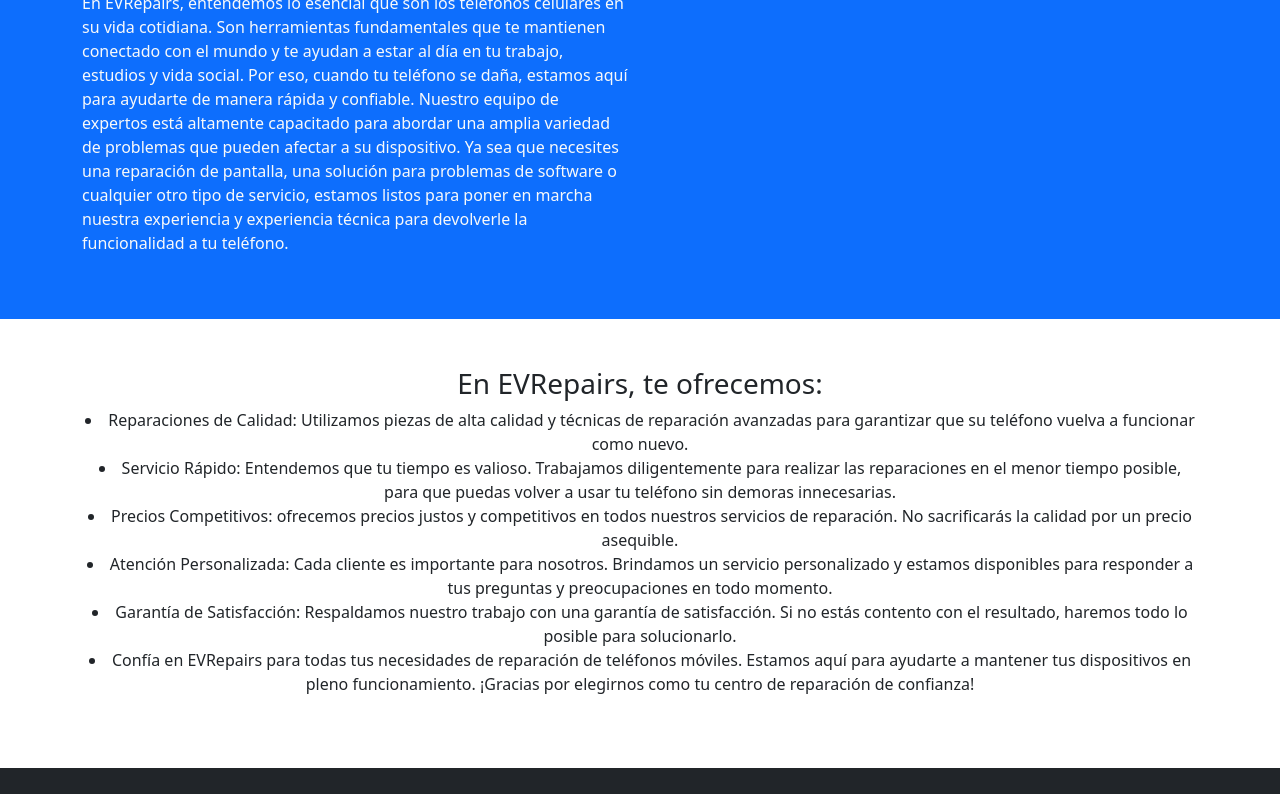
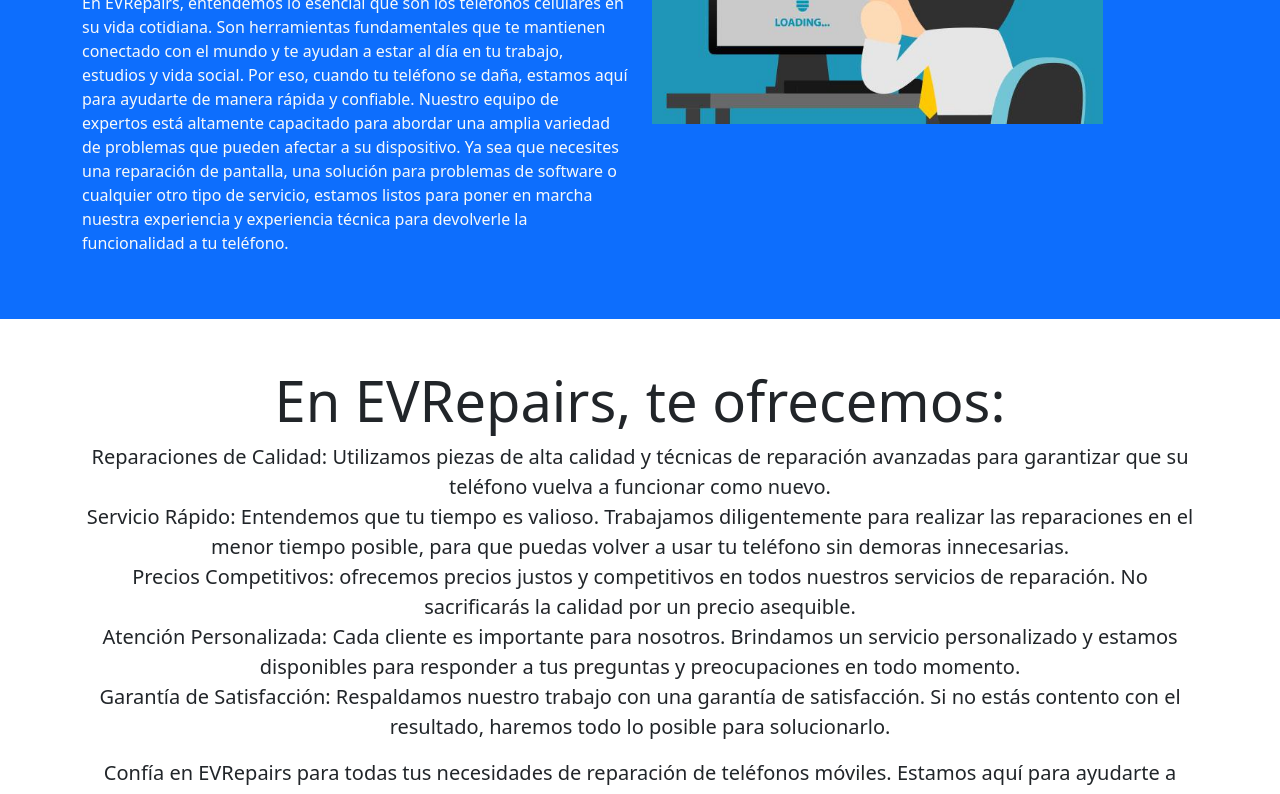
Before and after one commit to JonaVeg/-JonaVeg-Saul.github.io, a plain HTML site: page index.html in a window 1280 px wide. Shown: the part 784-1578 px from the top of the page. Drawn offline with nearby package versions, Linux system fonts and the light colour scheme; some packages are replaced by stand-ins of ours; a script that the page names is missing.

Commit message:
NUevos archivos

```diff
--- a/index.html
+++ b/index.html
@@ -95,6 +95,9 @@
                   Ya sea que necesites una reparación de pantalla, una solución para problemas de software o cualquier otro tipo de servicio,
                   estamos listos para poner en marcha nuestra experiencia y experiencia técnica para devolverle la funcionalidad a tu teléfono.</p>
             </div>
+            <div class="col-md-5">
+              <img src="lol.jpg" class="img-fluid rounded-top" alt="">
+            </div>
         </div>
     </div>
 </section>
@@ -105,15 +108,18 @@
 
   <section class="custom-section text-center">
     <div class="container">
-        <h3>En EVRepairs, te ofrecemos:</h3>
-        <li>Reparaciones de Calidad: Utilizamos piezas de alta calidad y técnicas de reparación avanzadas para garantizar que su teléfono vuelva a funcionar como nuevo.</li>
-        <li>Servicio Rápido: Entendemos que tu tiempo es valioso. Trabajamos diligentemente para realizar las reparaciones en el menor tiempo posible, para que puedas volver a usar tu teléfono sin demoras innecesarias.</li>
-        <li>Precios Competitivos: ofrecemos precios justos y competitivos en todos nuestros servicios de reparación. No sacrificarás la calidad por un precio asequible.</li>
-        <li>Atención Personalizada: Cada cliente es importante para nosotros. Brindamos un servicio personalizado y estamos disponibles para responder a tus preguntas y preocupaciones en todo momento.</li>
-        <li>Garantía de Satisfacción: Respaldamos nuestro trabajo con una garantía de satisfacción. Si no estás contento con el resultado, haremos todo lo posible para solucionarlo.</li>
-        <li>Confía en EVRepairs para todas tus necesidades de reparación de teléfonos móviles. Estamos aquí para ayudarte a mantener tus dispositivos en pleno funcionamiento. ¡Gracias por elegirnos como tu centro de reparación de confianza!</li>
+        <h3 class="display-4">En EVRepairs, te ofrecemos:</h3>
+        <ul class="list-unstyled">
+            <li class="lead">Reparaciones de Calidad: Utilizamos piezas de alta calidad y técnicas de reparación avanzadas para garantizar que su teléfono vuelva a funcionar como nuevo.</li>
+            <li class="lead">Servicio Rápido: Entendemos que tu tiempo es valioso. Trabajamos diligentemente para realizar las reparaciones en el menor tiempo posible, para que puedas volver a usar tu teléfono sin demoras innecesarias.</li>
+            <li class="lead">Precios Competitivos: ofrecemos precios justos y competitivos en todos nuestros servicios de reparación. No sacrificarás la calidad por un precio asequible.</li>
+            <li class="lead">Atención Personalizada: Cada cliente es importante para nosotros. Brindamos un servicio personalizado y estamos disponibles para responder a tus preguntas y preocupaciones en todo momento.</li>
+            <li class="lead">Garantía de Satisfacción: Respaldamos nuestro trabajo con una garantía de satisfacción. Si no estás contento con el resultado, haremos todo lo posible para solucionarlo.</li>
+        </ul>
+        <p class="lead">Confía en EVRepairs para todas tus necesidades de reparación de teléfonos móviles. Estamos aquí para ayudarte a mantener tus dispositivos en pleno funcionamiento. ¡Gracias por elegirnos como tu centro de reparación de confianza!</p>
     </div>
 </section>
+
 
 
   <!--
```
Also changed, not shown: servicios.html (+9 -4 lines), fondoservicios.jpeg (added), lol.jpg (added).
